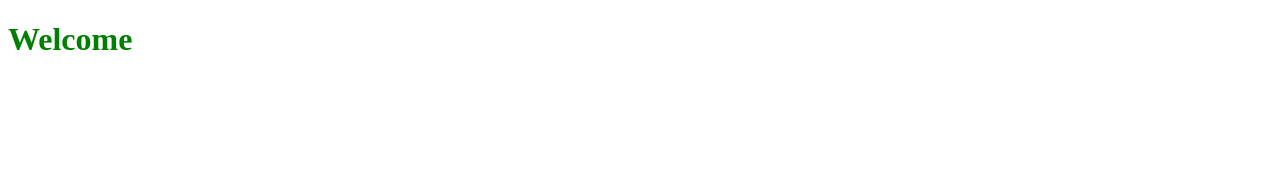
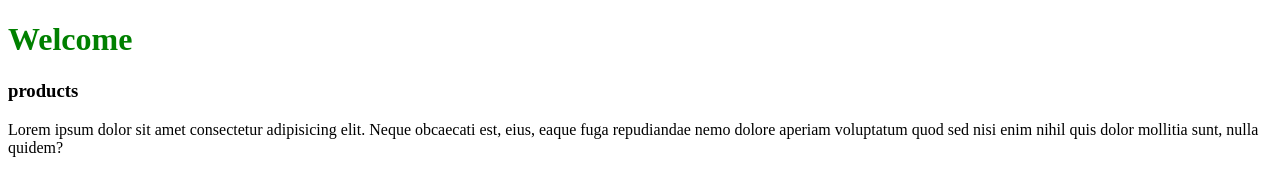
Before and after one commit to IzzatullayevM/store, a plain HTML site: page index.html in a window 1280 px wide. Drawn offline with Linux system fonts and the light colour scheme.

Commit message:
products

```diff
--- a/index.html
+++ b/index.html
@@ -1,5 +1,6 @@
 <!DOCTYPE html>
 <html lang="en">
+
 <head>
     <meta charset="UTF-8">
     <meta http-equiv="X-UA-Compatible" content="IE=edge">
@@ -7,7 +8,11 @@
     <link rel="stylesheet" href="style.css">
     <title>Store</title>
 </head>
+
 <body>
     <h1>Welcome</h1>
+    <h3>products</h3>
+    <p>Lorem ipsum dolor sit amet consectetur adipisicing elit. Neque obcaecati est, eius, eaque fuga repudiandae nemo
+        dolore aperiam voluptatum quod sed nisi enim nihil quis dolor mollitia sunt, nulla quidem?</p>
 </body>
 </html>
```
